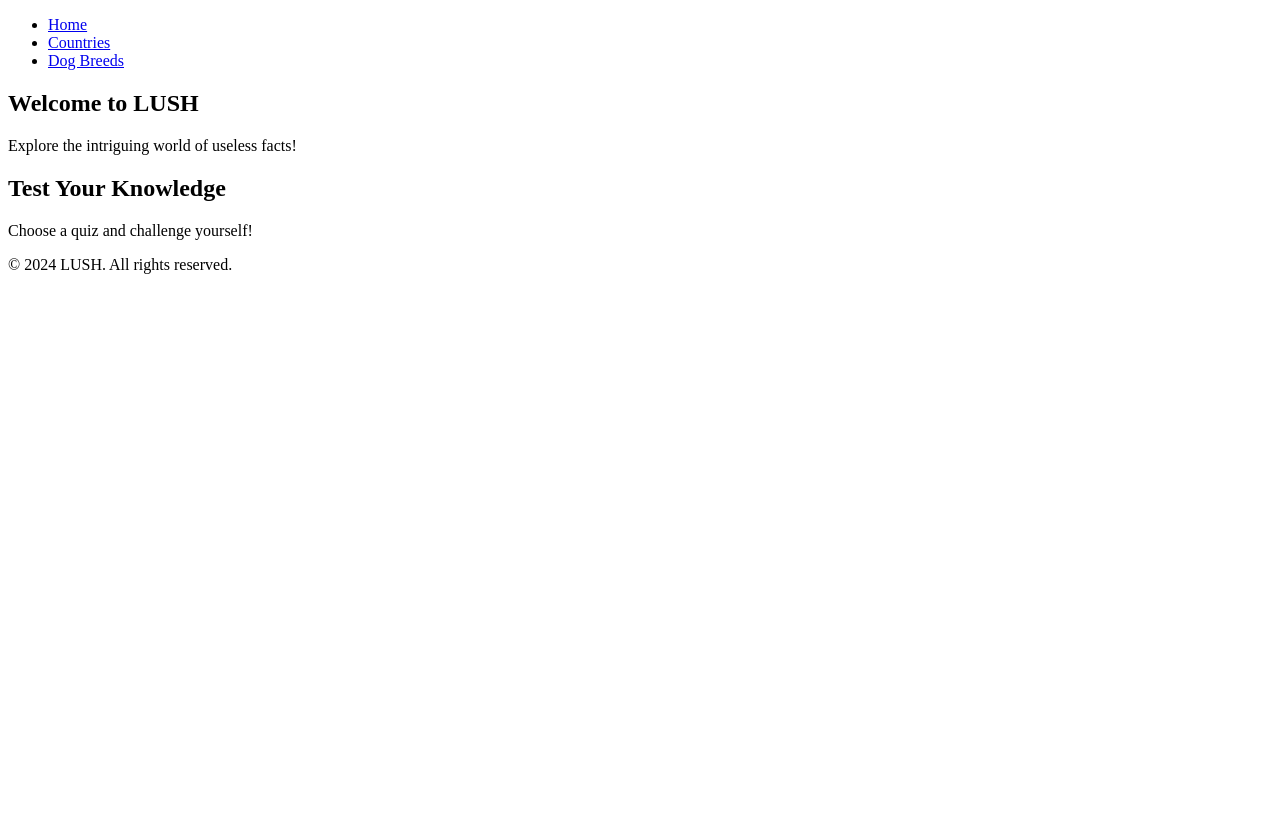
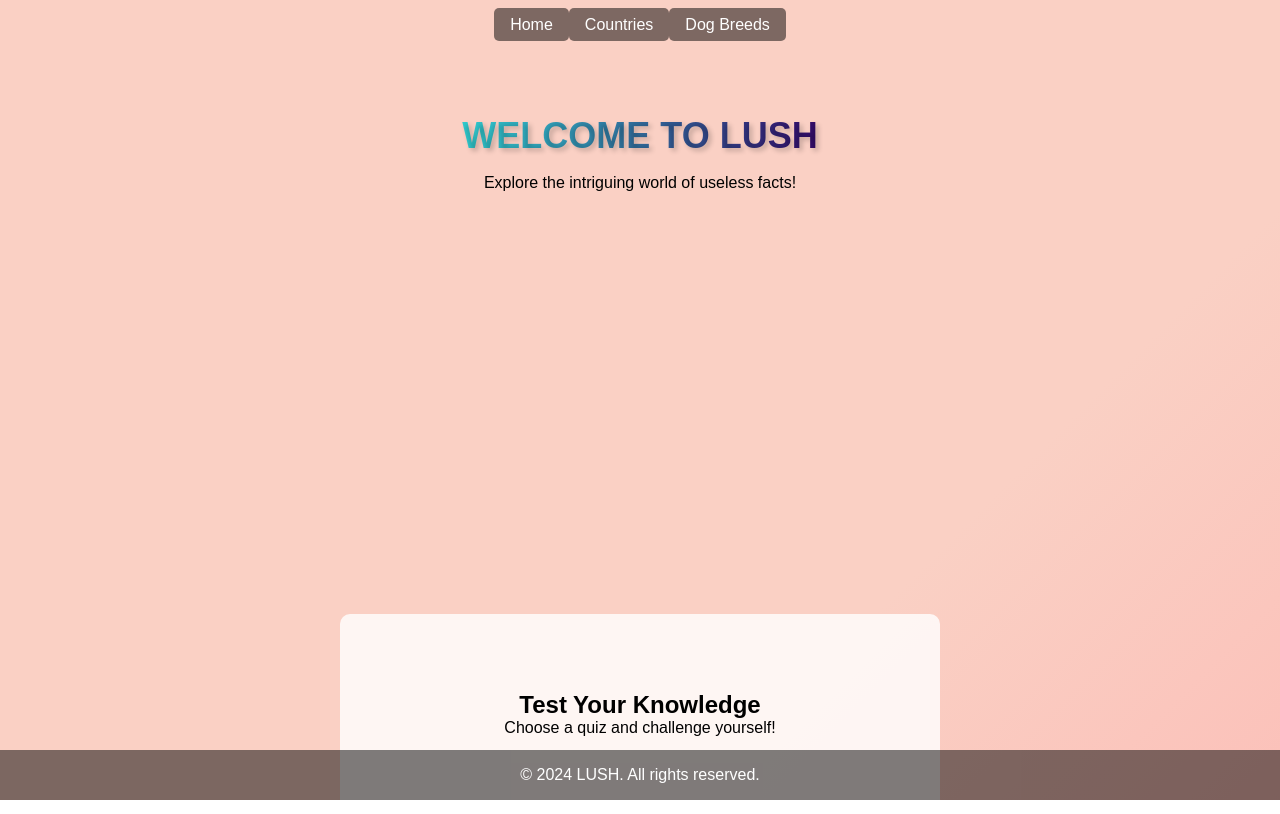
Before and after one commit to creilly106/lush, a plain HTML site: page index.html in a window 1280 px wide. Drawn offline with Linux system fonts and the light colour scheme; the site is published under a folder, as on GitHub Pages, so addresses that start at the root find nothing; no server answers.

Commit message:
pages changes

```diff
--- a/index.html
+++ b/index.html
@@ -4,7 +4,7 @@
     <meta charset="UTF-8">
     <meta name="viewport" content="width=device-width, initial-scale=1.0">
     <title>LUSH - Learn Useless Stuff Here</title>
-    <link rel="stylesheet" href="/frontend/css/styles.css">
+    <link rel="stylesheet" href="styles.css">
 </head>
 <body>
     <div class="animated-background"></div> <!-- Animated gradient background -->
@@ -12,9 +12,9 @@
     <header class="site-header">
         <nav class="main-nav">
             <ul>
-                <li><a href="/index.html">Home</a></li>
-                <li><a href="/frontend/pages/countries-quiz.html">Countries</a></li>
-                <li><a href="/frontend/pages/dog-quiz.html">Dog Breeds</a></li>
+                <li><a href="index.html">Home</a></li>
+                <li><a href="countries-quiz.html">Countries</a></li>
+                <li><a href="dog-quiz.html">Dog Breeds</a></li>
             </ul>
         </nav>
     </header>
@@ -60,6 +60,6 @@
         <p>&copy; 2024 LUSH. All rights reserved.</p>
     </footer>
 
-    <script src="/frontend/js/script.js"></script>
+    <script src="script.js"></script>
 </body>
 </html>
```
Also changed, not shown: countries-quiz.html (renamed from frontend/pages/countries-quiz.html, +3 -3 lines), dog-quiz.html (renamed from frontend/pages/dog-quiz.html, +3 -3 lines), countries-quiz.js (renamed from frontend/js/countries-quiz.js), dog-quiz.js (renamed from frontend/js/dog-quiz.js), script.js (renamed from frontend/js/script.js), styles.css (renamed from frontend/css/styles.css).
